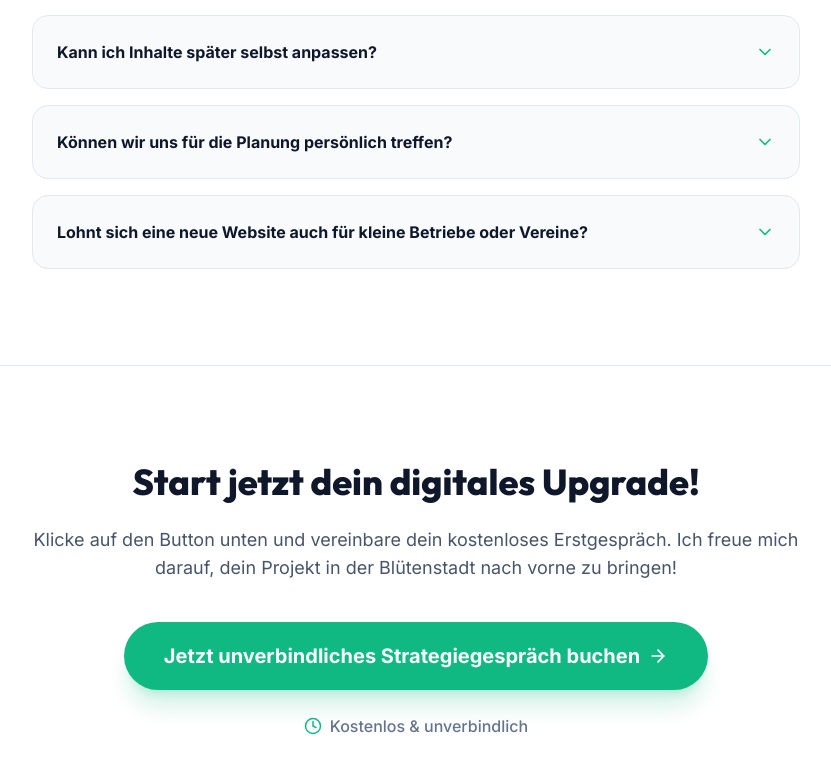
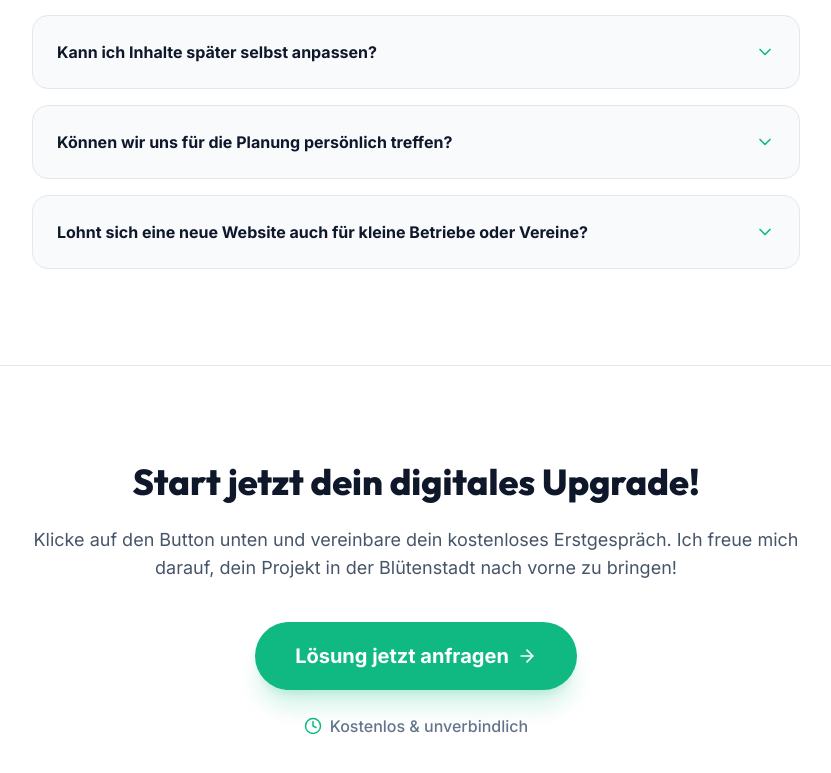
Before and after one commit to timmsug-source/website-linkedin, a Next.js app: page /webdesign/leichlingen in a window 1280 px wide. Shown: the part 9524-10297 px from the top of the page, without its empty margins (224-1055 px from the left). Built offline with nearby package versions, Linux system fonts and the light colour scheme.

Commit message:
Design: Update CTA button text and links for Leichlingen LP

```diff
--- a/src/app/(marketing)/webdesign/leichlingen/page.tsx
+++ b/src/app/(marketing)/webdesign/leichlingen/page.tsx
@@ -163,10 +163,10 @@ export default function LeichlingenPage() {
           </p>
           <div className="flex flex-col items-center gap-6">
             <a
-              href={CONTACT_URL}
+              href="#contact-form"
               className="inline-flex items-center justify-center bg-accent hover:bg-accent/90 text-white rounded-full px-10 py-5 text-xl font-bold shadow-xl shadow-accent/20 transition-all group"
             >
-              Jetzt unverbindliches Strategiegespräch buchen
+              Lösung jetzt anfragen
               <ArrowRight size={20} className="ml-2 group-hover:translate-x-1 transition-transform" />
             </a>
             <p className="text-slate-500 font-medium flex items-center gap-2">
--- a/src/components/lp/LeichlingenSections.tsx
+++ b/src/components/lp/LeichlingenSections.tsx
@@ -158,7 +158,7 @@ export function LeichlingenAbout() {
               href="#contact-form"
               className="inline-flex items-center gap-3 bg-accent hover:bg-accent/90 text-white rounded-full px-8 py-4 font-bold transition-[background-color] shadow-lg shadow-accent/20"
             >
-              Kostenloses Erstgespräch anfordern <ArrowRight size={18} />
+              Lösung jetzt anfragen <ArrowRight size={18} />
             </a>
           </div>
         </div>
```
